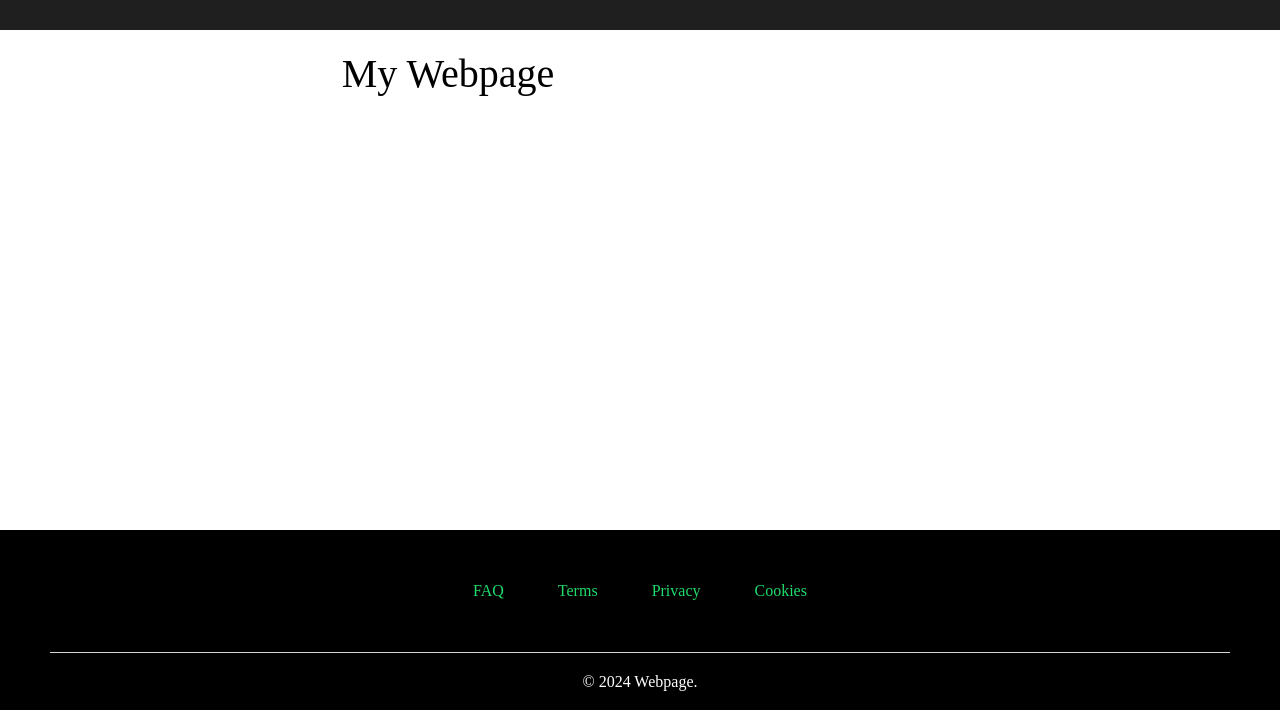
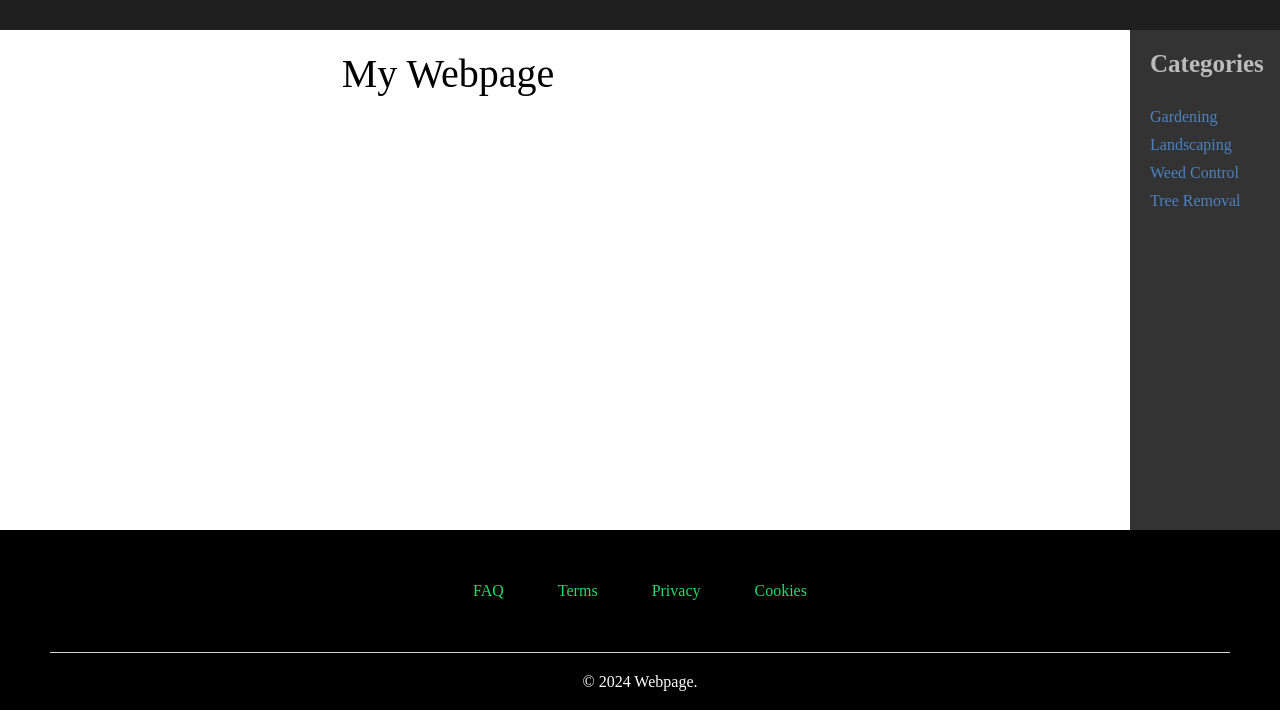
Before and after one commit to aurorar17/basic-navigation-example, a plain HTML site: page index.html in a window 1280 px wide. Shown: the part 86-800 px from the top of the page. Drawn offline with Linux system fonts and the light colour scheme.

Commit message:
style.css

```diff
--- a/index.html
+++ b/index.html
@@ -22,17 +22,27 @@
             <li class="nav-item dropdown">
                 <a href="#" class="dropdown-toggle">Services</a>
                 <ul class="dropdown-menu">
-                    <li><a href="#">Gardening</a></li>
-                    <li><a href="#">Landscaping</a></li>
-                    <li><a href="#">Weed Control</a></li>
+                    <li><a href="#">serv 1</a></li>
+                    <li><a href="#">serv 2</a></li>
+                    <li><a href="#">serv 3</a></li>
                 </ul>
             </li>
         </ul>
     </nav>
+
     <main>
         <header id="header-container">
             <p id="main-title">My Webpage</p>
         </header>
+        <aside class="sidebar">
+            <h2>Categories</h2>
+            <ul>
+                <li><a href="#">Gardening</a></li>
+                <li><a href="#">Landscaping</a></li>
+                <li><a href="#">Weed Control</a></li>
+                <li><a href="#">Tree Removal</a></li>
+            </ul>
+        </aside>
     </main>
 
     <footer>
--- a/style.css
+++ b/style.css
@@ -135,6 +135,37 @@ body nav ul li a:active {
     color: lightgrey;
 }
 
+.sidebar {
+    width: 150px;
+    height: 500px;
+    background-color: #333;
+    color: #fff;
+    padding: 20px;
+    float: right;
+    text-align: justify;
+}
+
+.sidebar h2 {
+    font-size: 25px;
+    margin-top: 0;
+    color: #bcbcbc;
+    padding-bottom: 30px;
+}
+
+.sidebar ul {
+    list-style: none;
+    padding: 0;
+}
+
+.sidebar ul li {
+    margin-bottom: 10px;
+}
+
+.sidebar ul li a {
+    color: #4a82c3;
+    text-decoration: none;
+}
+
 #category-text-container {
     text-align: center;
 }
```
Also changed, not shown: 1 other file.
